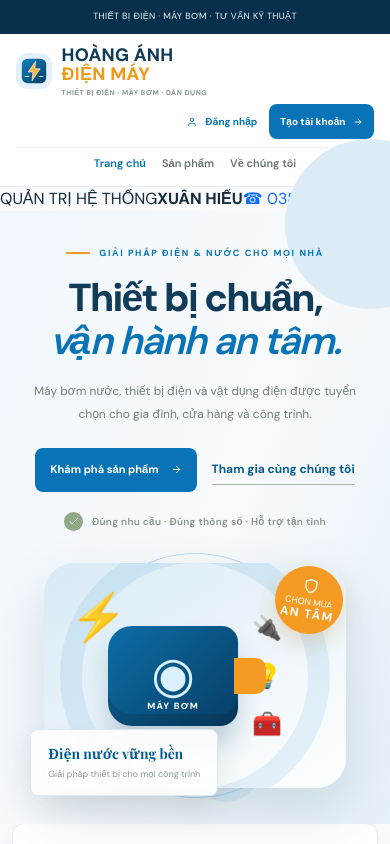
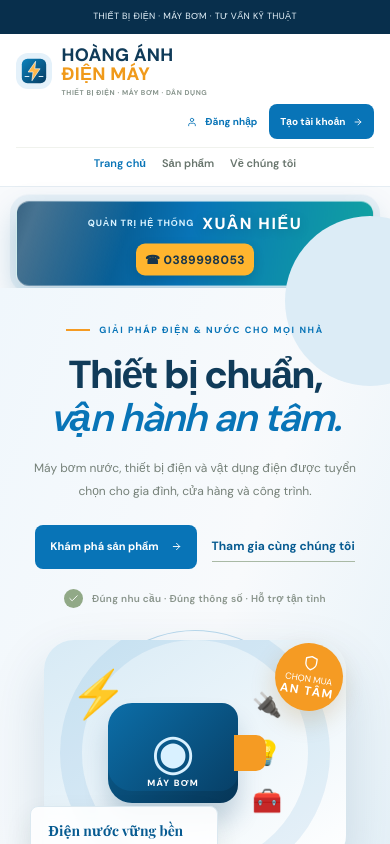
Before and after one commit to website-ban-hang/my_firt_website, a React (Create React App) app in the folder client/: page / in a window 390 px wide. Shown: the top 844 px of the page. Built offline with nearby package versions, Linux system fonts and the light colour scheme; no server answers; a web font is replaced by a local one.

Commit message:
Style animated responsive owner banner

```diff
--- a/client/src/components/returnguest/Returnguest.css
+++ b/client/src/components/returnguest/Returnguest.css
@@ -279,3 +279,29 @@
 }
 @media(max-width:360px){.guest-product-grid{grid-template-columns:1fr}.guest-product-image{height:210px}.guest-brand-name{font-size:15px}}
 @media(prefers-reduced-motion:reduce){.guest-shop *{scroll-behavior:auto!important;transition:none!important}}
+
+
+/* Owner identity banner: centered, vivid, responsive */
+.guest-owner-banner{
+  position:relative;isolation:isolate;overflow:hidden;
+  width:fit-content;max-width:calc(100% - 32px);margin:22px auto 0;
+  min-height:58px;padding:11px 25px;display:flex;align-items:center;justify-content:center;gap:13px;
+  border:1px solid rgba(255,255,255,.8);border-radius:16px;
+  background:linear-gradient(105deg,#073d63 0%,#0874b7 48%,#12a6a0 100%);
+  color:#fff;box-shadow:0 10px 28px rgba(7,91,145,.22),0 0 0 5px rgba(8,116,183,.07);
+  animation:guest-owner-float 3.2s ease-in-out infinite;
+}
+.guest-owner-banner-glow{position:absolute;z-index:-1;inset:-60%;background:linear-gradient(110deg,transparent 38%,rgba(255,255,255,.26) 50%,transparent 62%);transform:translateX(-55%);animation:guest-owner-shine 4s ease-in-out infinite}
+.guest-owner-banner-label{font-size:11px;font-weight:800;letter-spacing:.15em;color:#d7f2ff}
+.guest-owner-banner strong{font-size:19px;font-weight:900;letter-spacing:.1em;color:#fff;text-shadow:0 2px 12px rgba(0,0,0,.18)}
+.guest-owner-banner a{display:inline-flex;align-items:center;gap:6px;padding:8px 12px;border-radius:9px;background:#ffb52e;color:#18364b;font-size:14px;font-weight:900;letter-spacing:.04em;box-shadow:0 4px 12px rgba(0,0,0,.13)}
+.guest-owner-banner a:hover{background:#ffd16e;color:#12324a}
+@keyframes guest-owner-float{0%,100%{transform:translateY(0);box-shadow:0 10px 28px rgba(7,91,145,.22),0 0 0 5px rgba(8,116,183,.07)}50%{transform:translateY(-4px);box-shadow:0 16px 34px rgba(7,91,145,.3),0 0 0 8px rgba(8,116,183,.06)}}
+@keyframes guest-owner-shine{0%,25%{transform:translateX(-65%)}70%,100%{transform:translateX(65%)}}
+@media(max-width:680px){
+ .guest-owner-banner{margin:15px auto 0;padding:10px 12px;gap:8px;border-radius:13px;flex-wrap:wrap}
+ .guest-owner-banner-label{font-size:9px;letter-spacing:.1em}
+ .guest-owner-banner strong{font-size:16px}
+ .guest-owner-banner a{padding:7px 9px;font-size:12px}
+}
+@media(prefers-reduced-motion:reduce){.guest-owner-banner,.guest-owner-banner-glow{animation:none}}
```
